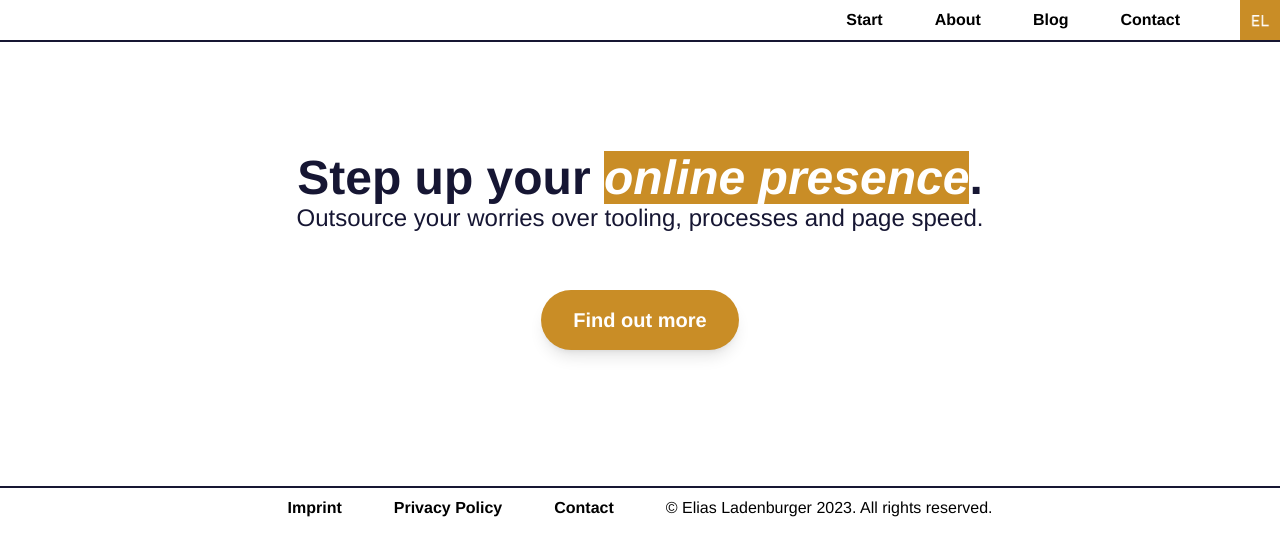
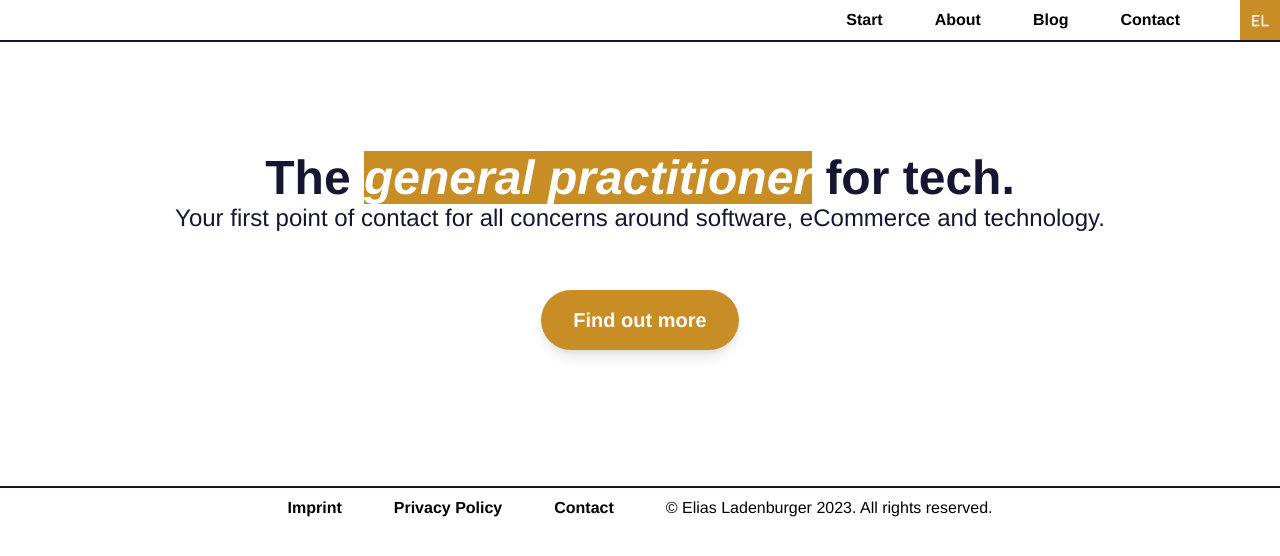
Before and after one commit to Elias-Ladenburger/Website, a SvelteKit app: page / in a window 1280 px wide. Shown: the top 556 px of the page. Built offline with nearby package versions, Linux system fonts and the light colour scheme.

Commit message:
Change title wording

```diff
--- a/src/routes/+page.svelte
+++ b/src/routes/+page.svelte
@@ -5,8 +5,8 @@
 </script>
 
 <div class="bg-primary text-primaryContrast">
-<Hero heroTitle="Step up your <em class='bg-emphasis text-primary'>online presence</em>."
-  heroSubtitle="Outsource your worries over tooling, processes and page speed."
+<Hero heroTitle="The <em class='bg-emphasis text-primary'>general practitioner</em> for tech."
+  heroSubtitle="Your first point of contact for all concerns around software, eCommerce and technology."
   ><Button label="Find out more" link="about"/>
 </Hero>
 </div>
--- a/tailwind.config.cjs
+++ b/tailwind.config.cjs
@@ -19,11 +19,6 @@ module.exports = {
       emphasis: "#C98D26",
       secondary: "",
       secondaryContrast: "",
-
-      dark: "rgb(22, 22, 22)",
-      light: "rgb(247, 247, 247)",
-      orangeDark: "rgb(176, 80, 32)",
-
 		  blueMidnight: "#191970",
 		  blueNavy: "#000080",
 		  blueBlack: "#161633",
```
